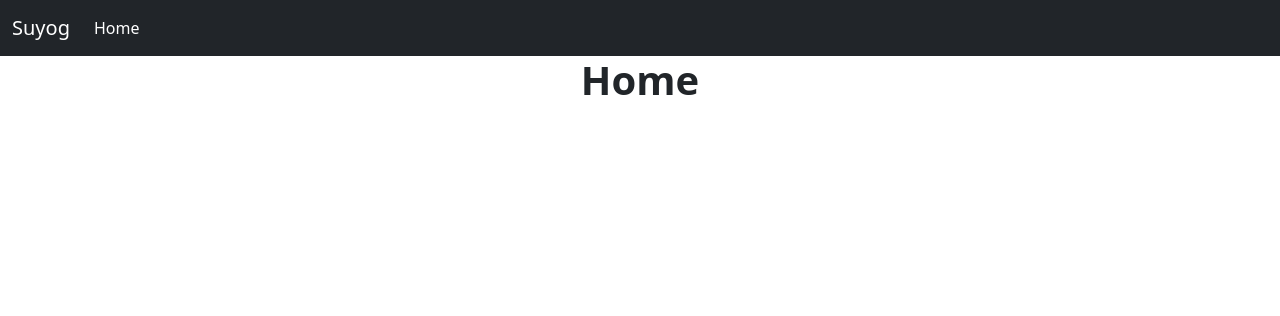
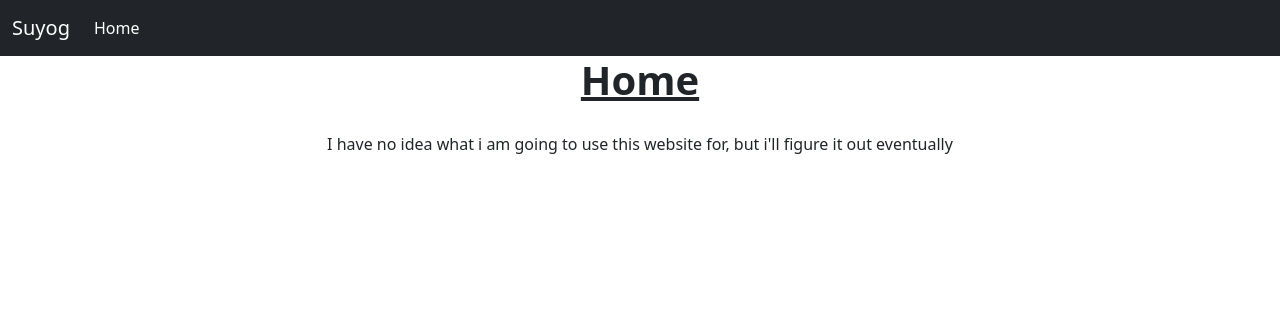
Before and after one commit to SuyogKhanal5/MyWebsite, a Flask app: page / in a window 1280 px wide. Shown: the top 316 px of the page. Run offline with Flask 2, Linux system fonts and the light colour scheme.

Commit message:
added underline to home and text underneath

```diff
--- a/website/templates/home.html
+++ b/website/templates/home.html
@@ -27,6 +27,10 @@
         </div>
       </nav>
 
-      <h1 class="fw-bold" align = "Center">Home</h1>
+      <h1 class="fw-bold text-decoration-underline" align = "Center" >Home</h1>
+
+      <br/>
+
+      <p class="lh-1" align = "Center">I have no idea what i am going to use this website for, but i'll figure it out eventually</p>
 </body>
 </html>
```
